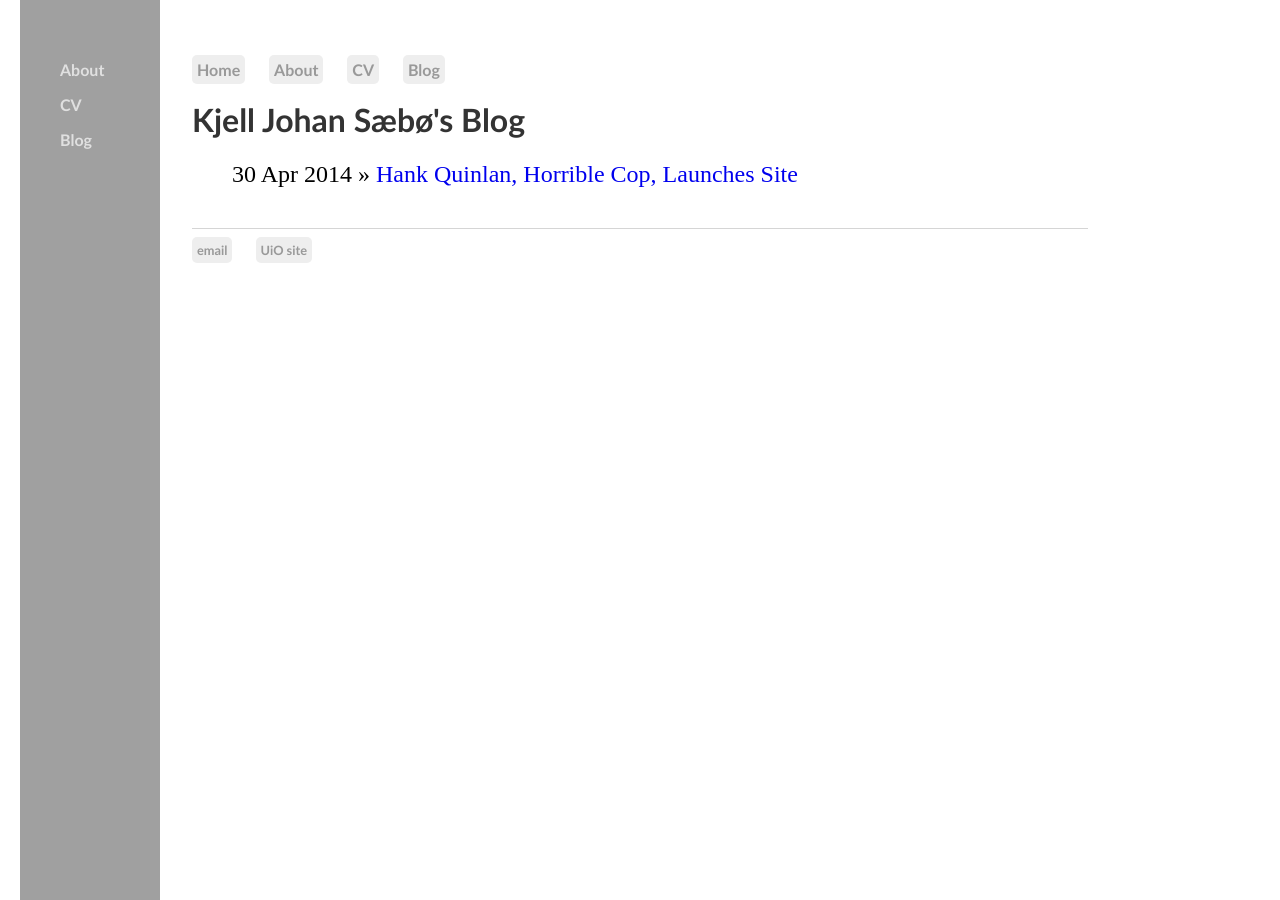
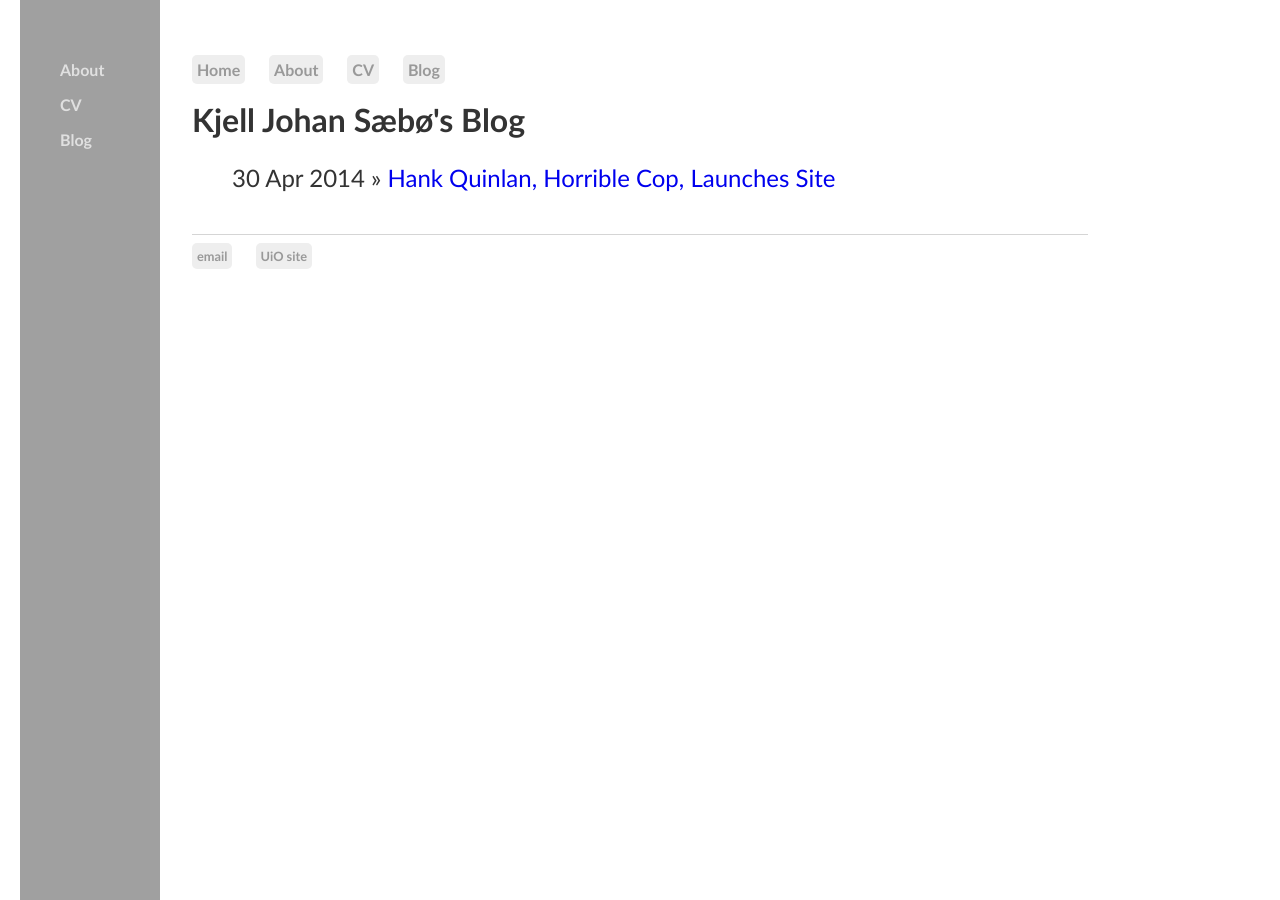
Before and after one commit to kjelljs/kjelljs.github.io, a Jekyll site: the page built from blog/index.html, in a window 1280 px wide. Built offline with Jekyll 4.4.1, drawn with Linux system fonts in a browser that asks for light colours.

Commit message:
Update main.css

```diff
--- a/css/main.css
+++ b/css/main.css
@@ -57,7 +57,7 @@ nav a, footer a {
 nav a:hover, footer a:hover {
     color: #404040;
 }
-posts li, posts a {
+#blogposts {
    font-size: 1em; font-family: Optima, Candara, Calibri, Arial, sans-serif; line-height: 1.4em;
     color: #333; list-style: none;
 }
```
